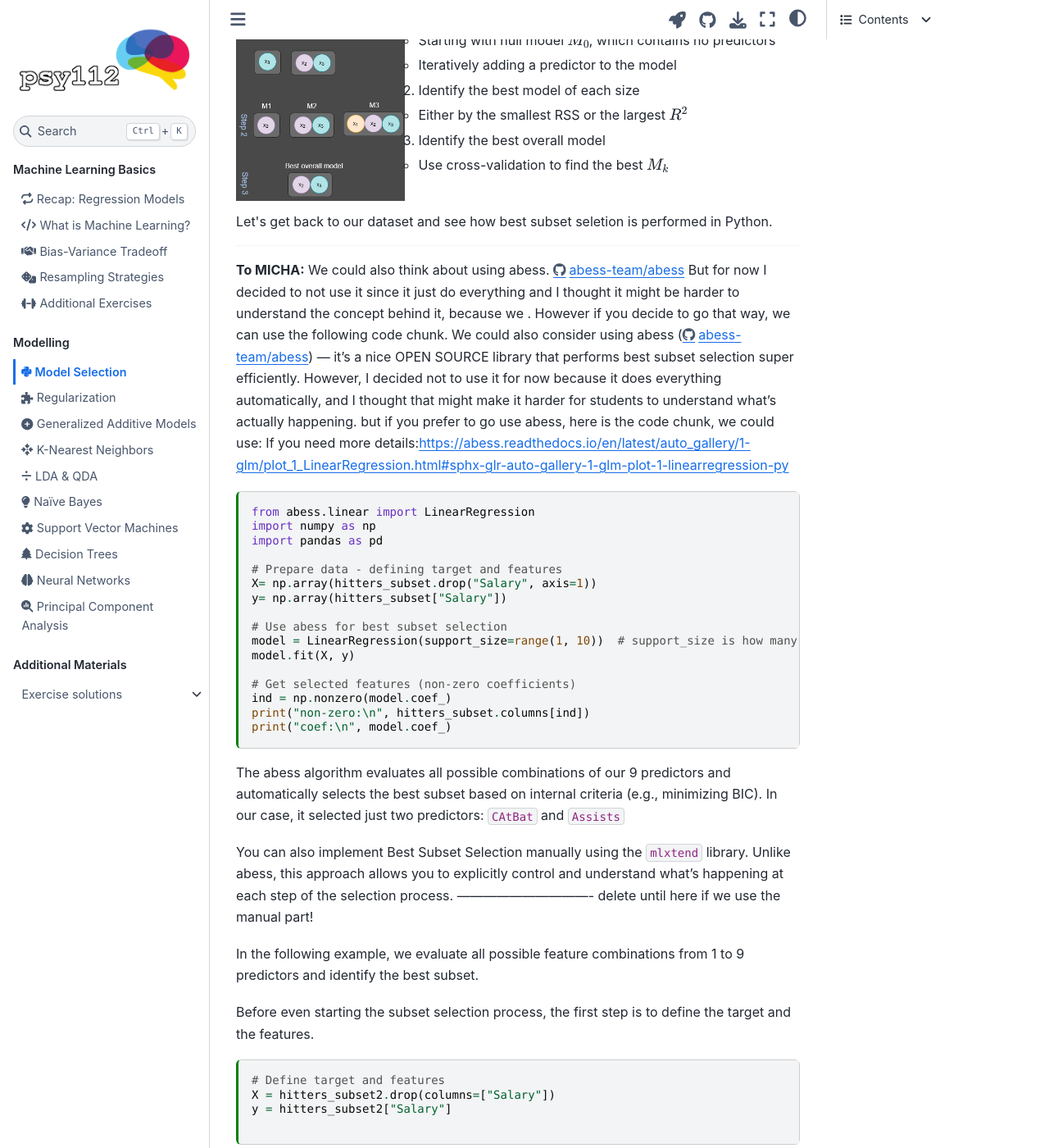
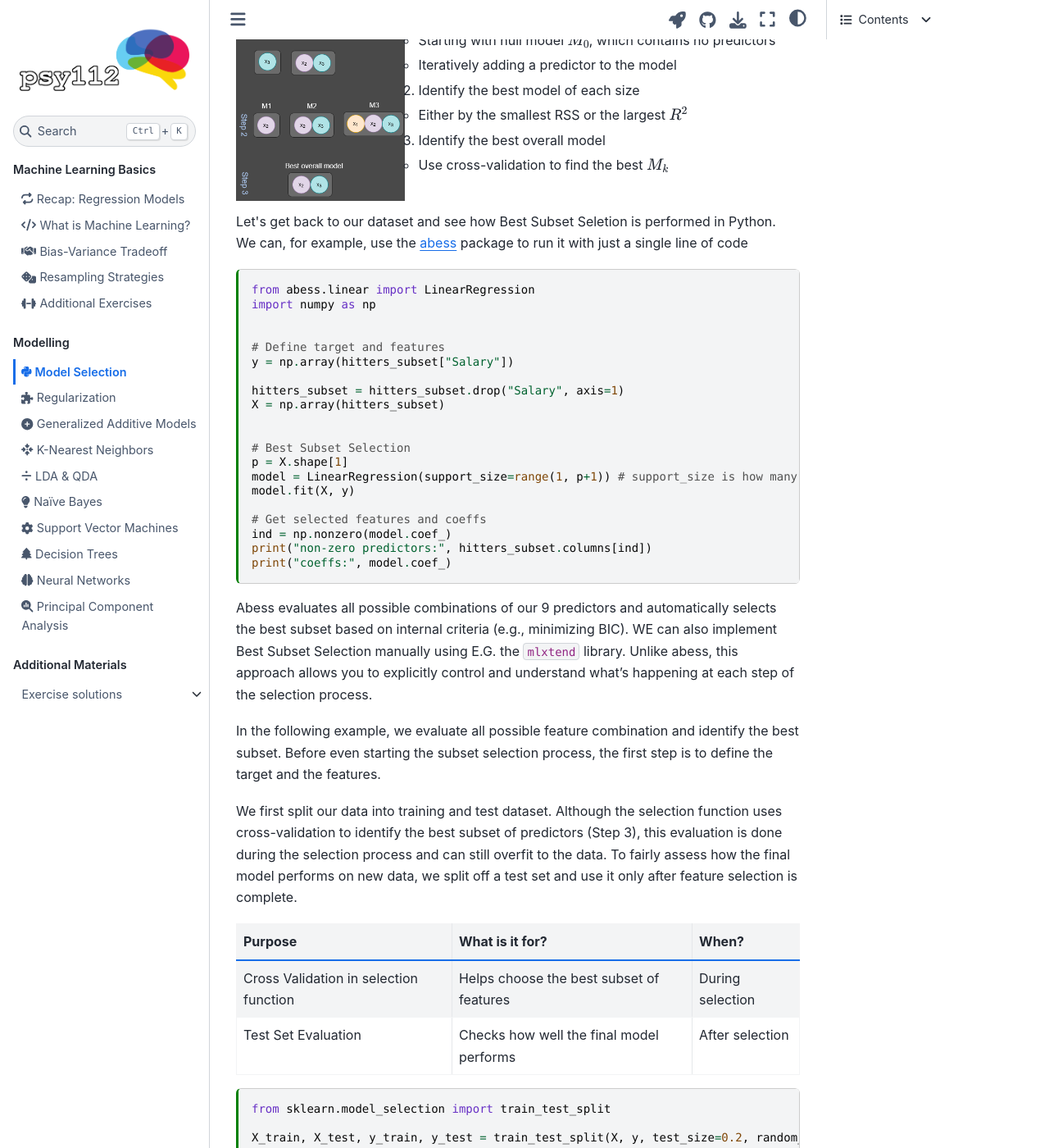
Before and after one commit to mibur1/psy112, a Jupyter Book: the page built from book/2_models/1_Model_selection.md, in a window 1280 px wide and 1400 px high, scrolled down 2271 px. Shown: the whole window at 82% size. Built offline with Jupyter Book 1.0.4 settings and Sphinx 7.4.7 and the Sphinx Book theme 1.1.4, drawn with Linux system fonts in a browser that asks for light colours; pages that are not in the unit, such as notebooks, are missing from menus; comment, search, counter and statistics services are not loaded; some of the changed text lies outside the part shown.

Commit message:
added abess

````diff
--- a/_static/custom.js
+++ /dev/null
@@ -1,3 +0,0 @@
-window.addEventListener('load', function() {
-    window.scrollTo(0, 0);
-  });
--- a/book/2_models/1_Model_selection.md
+++ b/book/2_models/1_Model_selection.md
@@ -69,7 +69,7 @@ In such cases, it is be beneficial to remove one of the correlated features.
 
 ```{code-cell} ipython3
 features_drop = ["CRuns", "CAtBat"]
-hitters_subset = hitters_subset.drop(columns= features_drop)
+hitters_subset = hitters_subset.drop(columns=features_drop)
 ```
 
 
@@ -120,93 +120,73 @@ display_quiz("quiz/BestSubsetSelection.json", shuffle_answers=False)
 ```
 
 <br>
-Let's get back to our dataset and see how best subset seletion is performed in Python.
+Let's get back to our dataset and see how Best Subset Seletion is performed in Python.
 
-
---------------------------------------
-**To MICHA:** We could also think about using abess. https://github.com/abess-team/abess
-But for now I decided to not use it since it just do everything and I thought it might be harder to understand the concept behind it, because we  . However if you decide to go that way, we can use the following code chunk.
-We could also consider using abess (https://github.com/abess-team/abess) — it's a nice OPEN SOURCE library that performs best subset selection super efficiently.
-However, I decided not to use it for now because it does everything automatically, and I thought that might make it harder for students to understand what's actually happening. but if you prefer to go use abess, here is the code chunk, we could use:
-If you need more details:https://abess.readthedocs.io/en/latest/auto_gallery/1-glm/plot_1_LinearRegression.html#sphx-glr-auto-gallery-1-glm-plot-1-linearregression-py
+We can, for example, use the [abess](https://abess.readthedocs.io/en/latest/index.html) package to run it with just a single line of code
 
 ```{code-cell}
 from abess.linear import LinearRegression
 import numpy as np
-import pandas as pd
 
-# Prepare data - defining target and features
-X= np.array(hitters_subset.drop("Salary", axis=1))
-y= np.array(hitters_subset["Salary"])
 
-# Use abess for best subset selection
-model = LinearRegression(support_size=range(1, 10))  # support_size is how many features to try
+# Define target and features
+y = np.array(hitters_subset["Salary"])
+
+hitters_subset = hitters_subset.drop("Salary", axis=1)
+X = np.array(hitters_subset)
+
+
+# Best Subset Selection
+p = X.shape[1]
+model = LinearRegression(support_size=range(1, p+1)) # support_size is how many features to try
 model.fit(X, y)
 
-# Get selected features (non-zero coefficients)
+# Get selected features and coeffs
 ind = np.nonzero(model.coef_)
-print("non-zero:\n", hitters_subset.columns[ind])
-print("coef:\n", model.coef_)
+print("non-zero predictors:", hitters_subset.columns[ind])
+print("coeffs:", model.coef_)
 ```
-The abess algorithm evaluates all possible combinations of our 9 predictors and automatically selects the best subset based on internal criteria (e.g., minimizing BIC). In our case, it selected just two predictors: `CAtBat` and `Assists`
 
-You can also implement Best Subset Selection manually using the `mlxtend` library. Unlike abess, this approach allows you to explicitly control and understand what’s happening at each step of the selection process.
-------------------------------- delete until here if we use the manual part!
+Abess evaluates all possible combinations of our 9 predictors and automatically selects the best subset based on internal criteria (e.g., minimizing BIC). WE can also implement Best Subset Selection manually using E.G. the `mlxtend` library. Unlike abess, this approach allows you to explicitly control and understand what’s happening at each step of the selection process.
 
-In the following example, we evaluate all possible feature combinations from 1 to 9 predictors and identify the best subset.
+In the following example, we evaluate all possible feature combination and identify the best subset. Before even starting the subset selection process, the first step is to define the target and the features.
 
-Before even starting the subset selection process, the first step is to define the target and the features.
+We first split our data into training and test dataset. Although the selection function uses cross-validation to identify the best subset of predictors (Step 3), this evaluation is done during the selection process and can still overfit to the data. To fairly assess how the final model performs on new data, we split off a test set and use it only after feature selection is complete.
 
-```{code-cell}
-# Define target and features
-X = hitters_subset2.drop(columns=["Salary"])
-y = hitters_subset2["Salary"]
-
-
-```
-Before performing the best subset selection, we split our data into training and test dataset. Although the selection function uses cross-validation to identify the best subset of predictors (Step 3), this evaluation is done during the selection process and can still overfit to the data. To fairly assess how the final model performs on new data, we split off a test set and use it only after feature selection is complete.
 
 |Purpose                        	   | What is it for?                                   | When?                                               |
 |------------------------------------- |---------------------------------------------------|-----------------------------------------------------|
 |Cross Validation in selection function|Helps choose the best subset of features           |During selection                                     |
 |Test Set Evaluation                   |Checks how well the final model performs           |After selection                                      |
 
+
 ```{code-cell}
-# Split data BEFORE selection
 from sklearn.model_selection import train_test_split
 
 X_train, X_test, y_train, y_test = train_test_split(X, y, test_size=0.2, random_state=42)
 ```
-So far, so good — time to run best subset selection on the training data.
+
+We then run Best Subset Selection on the training data:
 
 ```{code-cell}
-:tags: [remove-output]
-
 from sklearn.linear_model import LinearRegression
 from sklearn.model_selection import cross_val_score
 from mlxtend.feature_selection import ExhaustiveFeatureSelector
 
-# Preperation
-# Define the regression model
-model = LinearRegression()
-
-# Use 5-fold cross-validation to evaluate model performance
-cv_folds = 5
-
-# Perform best subset selection
-efs = ExhaustiveFeatureSelector(model,
+efs = ExhaustiveFeatureSelector(LinearRegression(),
           min_features=1,
-          max_features=7,             # Try all subsets from 1 to 7
-          scoring='r2',               # R² as scoring metric
-          cv=cv_folds,                # Apply k-fold cross-validation (e.g., 5-fold)
+          max_features=X_train.shape[1],
+          scoring='r2',
+          cv=5,
           print_progress=False)
 
-# fit it only on trainings data!
-efs.fit(X_train, y_train)
+efs.fit(X_train, y_train);
 ```
+
 Let's have a look how the best model for each model size performed. This plot helps us visualize how performance improves as we increase the number of features. It reflects Step 2 of our selection process and gives us insight into the bias-variance tradeoff: at some point, adding more features doesn't necessarily improve the model much.
 
 ```{code-cell}
+import pandas as pd
 import matplotlib.pyplot as plt
 
 # Extract metric results
@@ -225,15 +205,12 @@ results_df = pd.DataFrame(results, columns=["n_features", "avg_r2"])
 results_df = results_df.groupby("n_features", as_index=False).max()  # max R², not min
 
 # Plot
-plt.figure(figsize=(8, 5))
-plt.plot(results_df["n_features"], results_df["avg_r2"], marker="o")
-plt.title("Best Subset Selection: R² vs. Number of Features")
-plt.xlabel("Number of Features")
-plt.ylabel("Cross-validated R²")
-plt.show()
+fig, ax = plt.subplots()
+ax.plot(results_df["n_features"], results_df["avg_r2"], marker="o")
+ax.set(title="Best Subset Selection: R² vs. Number of Features", xlabel="Number of features", ylabel="Cross-validated R²");
 ```
 
-Now we need to retrieve the best overall subset. Since efs performs cross-validation internally, we can simply identify the subset with the highest average R² score from the output.
+Now we need to retrieve the best overall subset by identifying the subset with the highest average R² score from the output:
 
 ```{code-cell}
 # Getting the names of best features
@@ -241,6 +218,7 @@ print(f"Cross-validated R² of best model: {efs.best_score_:.4f}")
 print("Best feature subset:", efs.best_feature_names_)
 ```
 According to best subset selection, the subset with 4 predictors is the best combination, achieving a training R² score of 0.41.
+
 
 #### Forward Stepwise Selection
 Best subset selection is not feasible for very large *p* due to its computational demands. A more efficient way solving this problem, is foward stepwise selection.
@@ -260,10 +238,6 @@ Best subset selection is not feasible for very large *p* due to its computationa
     - reaching a stopping criteria
     - k=p
 4. Identifying the single best model using cross-validation
-
-<br>
-<br>
-<br>
 
 So let`s apply forward stepwise selection.
 
@@ -316,6 +290,7 @@ plt.ylabel("Cross-validated R²")
 plt.tight_layout()
 plt.show()
 ```
+
 This looks quite similar to best subset selection. Let’s now take a look at which predictors were selected by the forward stepwise selection model. We’ll extract the final subset of features that the algorithm identified as most predictive of `Salary`.
 
 ```{code-cell}
@@ -337,11 +312,6 @@ print(f"Cross-validated R² of best model: {best_cv_r2:.4f}")
 - However, this is not necessarily always the case — best subset and stepwise selection can, and often do, **result in different predictors** or even a different number of predictors being selected.
 - In our case, we only had a small number of predictors, which makes it more likely to end up with the same subset.
 ```
-
-To wrap up our subset selection methods, let’s briefly explore backward stepwise selection.
-
-
-<iframe src="https://trinket.io/embed/python3/a00b2117cbe7" width="100%" height="356" frameborder="0" marginwidth="0" marginheight="0" allowfullscreen></iframe>
 
 #### Backward Stepwise Selection
 ```{image} ./figures/BackwardStepwiseSelection.drawio.png
````
